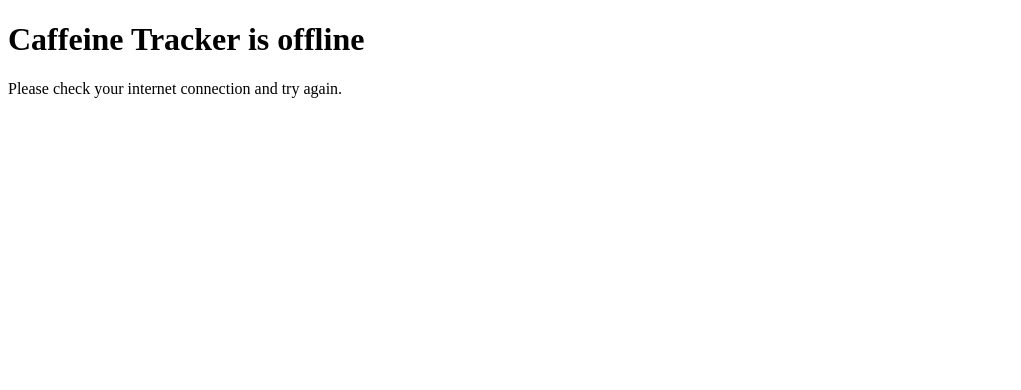
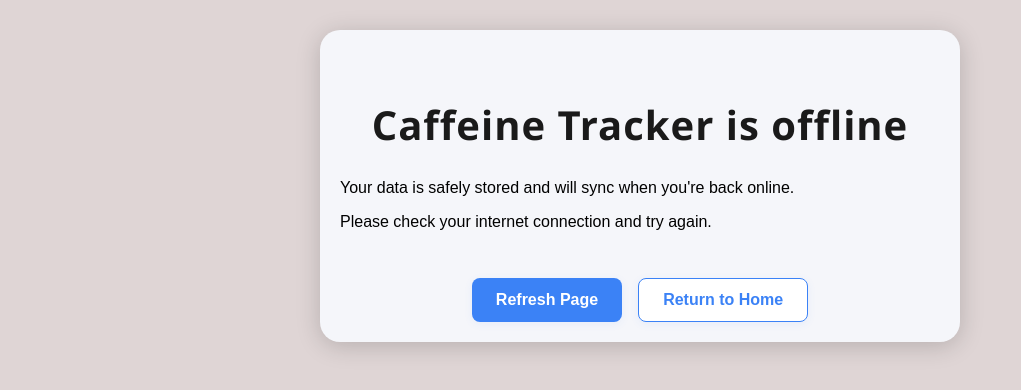
Before and after one commit to austinspringer64/caffeine-tracker, a plain HTML site: page offline.html in a window 1280 px wide. Shown: the whole page, without its empty margins (0-1021 px from the left). Drawn offline with Linux system fonts and the light colour scheme.

Commit message:
recommended changes

```diff
--- a/offline.html
+++ b/offline.html
@@ -4,9 +4,17 @@
     <meta charset="UTF-8">
     <meta name="viewport" content="width=device-width, initial-scale=1.0">
     <title>Offline - Caffeine Tracker</title>
+    <link rel="stylesheet" href="styles.css">
 </head>
 <body>
-    <h1>Caffeine Tracker is offline</h1>
-    <p>Please check your internet connection and try again.</p>
+    <div class="container">
+        <h1>Caffeine Tracker is offline</h1>
+        <p>Your data is safely stored and will sync when you're back online.</p>
+        <p>Please check your internet connection and try again.</p>
+        <div class="offline-actions">
+            <button onclick="window.location.reload()" class="primary-button">Refresh Page</button>
+            <button onclick="window.location.href='/'" class="secondary-button">Return to Home</button>
+        </div>
+    </div>
 </body>
 </html>
--- a/service-worker.js
+++ b/service-worker.js
@@ -4,11 +4,10 @@ const urlsToCache = [
     '/index.html',
     '/styles.css',
     '/app.js',
-    '/chart.js',
     '/manifest.json',
     '/icon-192x192.png',
-    '/icon-512x512.png'
-    // Add paths to icons if needed
+    '/icon-512x512.png',
+    '/offline.html'
 ];
 
 // Install Event
--- a/styles.css
+++ b/styles.css
@@ -205,3 +205,56 @@ canvas {
 #save-limit:hover {
     background: #2563eb;
 }
+
+/* Offline page styles */
+.offline-actions {
+    display: flex;
+    gap: 1rem;
+    margin-top: 2rem;
+    justify-content: center;
+}
+
+.primary-button {
+    background-color: #3b82f6;
+    color: white;
+    padding: 0.75rem 1.5rem;
+    border-radius: 0.5rem;
+    border: none;
+    font-weight: 600;
+    cursor: pointer;
+    transition: background-color 0.2s;
+}
+
+.primary-button:hover {
+    background-color: #2563eb;
+}
+
+.secondary-button {
+    background-color: #fff;
+    color: #3b82f6;
+    padding: 0.75rem 1.5rem;
+    border-radius: 0.5rem;
+    border: 1px solid #3b82f6;
+    font-weight: 600;
+    cursor: pointer;
+    transition: all 0.2s;
+}
+
+.secondary-button:hover {
+    background-color: #f0f9ff;
+    border-color: #2563eb;
+    color: #2563eb;
+}
+
+/* Screen reader only class */
+.sr-only {
+    position: absolute;
+    width: 1px;
+    height: 1px;
+    padding: 0;
+    margin: -1px;
+    overflow: hidden;
+    clip: rect(0, 0, 0, 0);
+    white-space: nowrap;
+    border: 0;
+}
```
Also changed, not shown: app.js (+0 -9 lines), index.html (+5 -5 lines).
